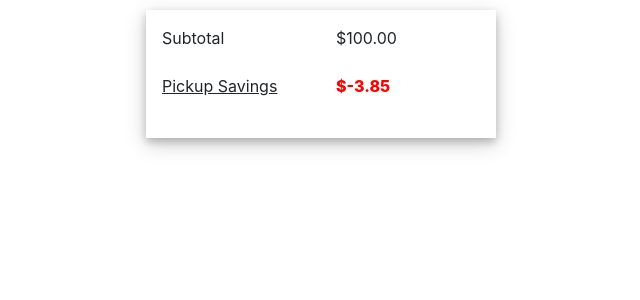
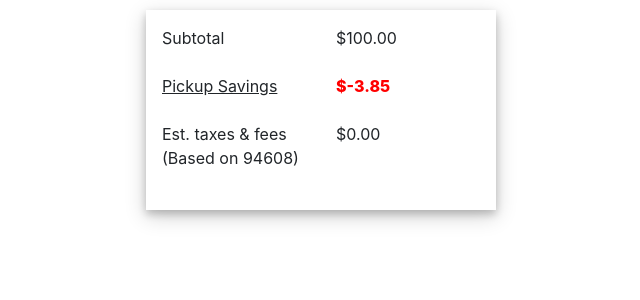
Before and after one commit to EvanReinstein/shopping-cart, a React (Create React App) app: page / in a window 1280 px wide. Shown: the top 300 px of the page, without its empty margins (319-959 px from the left). Built offline with nearby package versions, Linux system fonts and the light colour scheme.

Commit message:
Adds tax component

```diff
--- a/src/App.js
+++ b/src/App.js
@@ -4,6 +4,7 @@ import { Container } from 'react-bootstrap';
 // Components
 import SubTotal from './components/Subtotal/Subtotal';
 import PickupSavings from './components/PickupSavings/PickupSavings';
+import TaxesFees from './components/TaxesFees/TaxesFees';
 
 // CSS Imports
 import './App.css';
@@ -14,7 +15,8 @@ class App extends Component {
 
     this.state = {
       total: 100,
-      pickupSavings: -3.85
+      pickupSavings: -3.85,
+      taxes: 0
     }
   }
   render() {
@@ -23,6 +25,7 @@ class App extends Component {
         <Container className="purchase-card">
           <SubTotal price={this.state.total.toFixed(2)} />
           <PickupSavings price={this.state.pickupSavings}/>
+          <TaxesFees taxes={this.state.taxes.toFixed(2)}/>
         </Container>
       </div>
     );
--- a/src/components/TaxesFees/TaxesFees.js
+++ b/src/components/TaxesFees/TaxesFees.js
@@ -0,0 +1,13 @@
+import React, { Component } from 'react'
+import { Col, Row } from 'react-bootstrap';
+
+export default class TaxesFees extends Component {
+  render() {
+    return (
+      <Row className="show-grid">
+        <Col md={6}>Est. taxes & fees (Based on 94608)</Col>
+        <Col md={6}>{`$${this.props.taxes}`}</Col>
+      </Row>
+    )
+  }
+}
```
